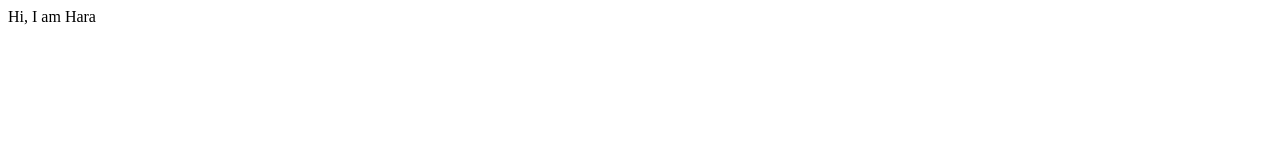
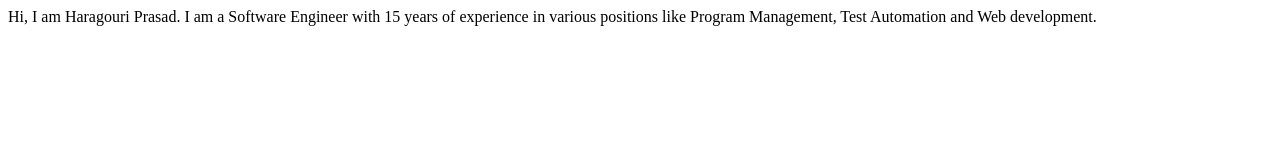
Before and after one commit to haragouri/haragouri-website, a plain HTML site: page index.html in a window 1280 px wide. Drawn offline with Linux system fonts and the light colour scheme.

Commit message:
docs: updated html body

```diff
--- a/index.html
+++ b/index.html
@@ -7,6 +7,8 @@
     <title>studentsite</title>
 </head>
 <body>
-    Hi, I am Hara
+    Hi, I am Haragouri Prasad.
+    I am a Software Engineer with 15 years of experience
+    in various positions like Program Management, Test Automation and Web development.
 </body>
 </html>
```
